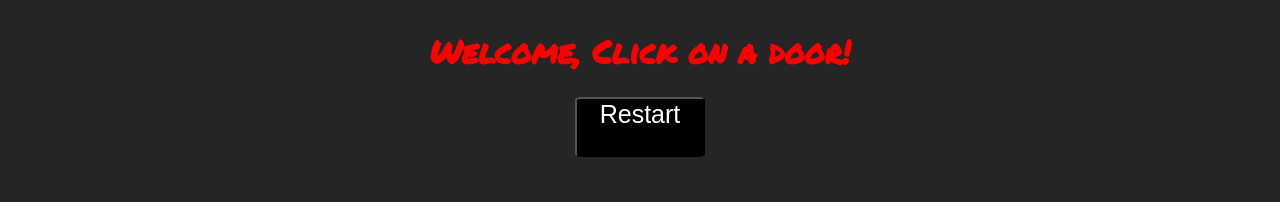
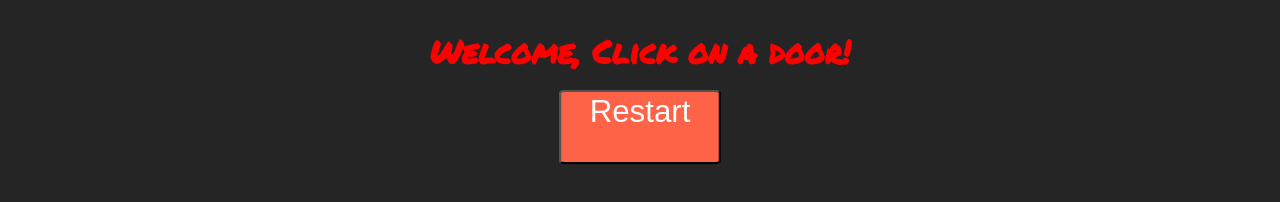
Before and after one commit to noelabellera/zombie_doors_game, a plain HTML site: page index.html in a window 1280 px wide. In both pictures the pointer is over the button "Restart". Shown: the part 780-982 px from the top of the page. Drawn offline with Linux system fonts and the light colour scheme.

Commit message:
style reset button

```diff
--- a/css/main.css
+++ b/css/main.css
@@ -56,6 +56,17 @@ button {
     cursor: pointer;
 }
 
+button:hover {
+    background-color: tomato;
+    transform: scale(1.25);
+    transition: .2s;
+}
+
+button:active {
+    outline: none;
+    border: none;
+}
+
 #bottomBtn {
     margin: 0 0 45px 0;
 }
```
